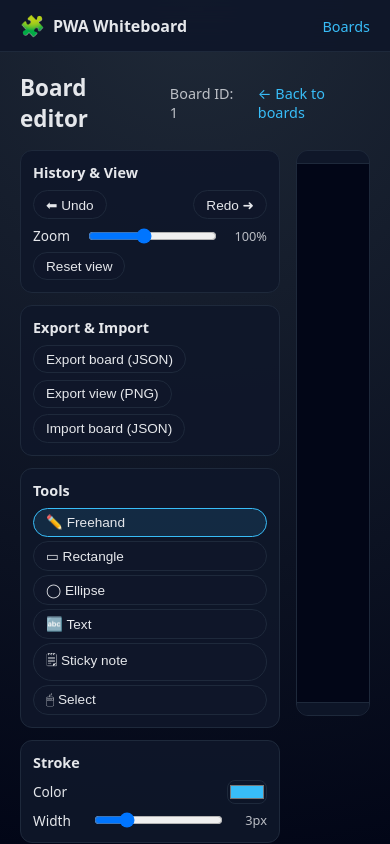
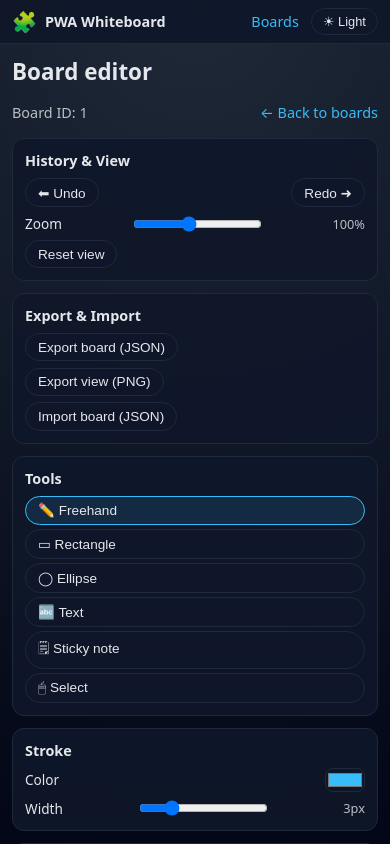
Before and after one commit to erland/pwa-whiteboard, a React (Vite) app: page /board/1 in a window 390 px wide. Shown: the top 844 px of the page. Built offline with nearby package versions, Linux system fonts and the light colour scheme.

Commit message:
Step 9 – UI Polish, Responsiveness & Basic Theming

```diff
--- a/src/App.tsx
+++ b/src/App.tsx
@@ -1,9 +1,47 @@
-import React from 'react';
+import React, { useEffect, useState } from 'react';
 import { Link, Route, Routes } from 'react-router-dom';
 import { BoardListPage } from './pages/BoardListPage';
 import { BoardEditorPage } from './pages/BoardEditorPage';
 
+type Theme = 'light' | 'dark';
+
 const App: React.FC = () => {
+  const [theme, setTheme] = useState<Theme>('dark');
+
+  // Initialize theme from localStorage or system preference
+  useEffect(() => {
+    try {
+      const stored = window.localStorage.getItem('whiteboard-theme');
+      if (stored === 'light' || stored === 'dark') {
+        setTheme(stored);
+        return;
+      }
+      if (window.matchMedia && window.matchMedia('(prefers-color-scheme: light)').matches) {
+        setTheme('light');
+      }
+    } catch {
+      // ignore
+    }
+  }, []);
+
+  // Apply theme to <html> and persist
+  useEffect(() => {
+    if (typeof document !== 'undefined') {
+      document.documentElement.setAttribute('data-theme', theme);
+    }
+    try {
+      window.localStorage.setItem('whiteboard-theme', theme);
+    } catch {
+      // ignore
+    }
+  }, [theme]);
+
+  const toggleTheme = () => {
+    setTheme((prev) => (prev === 'dark' ? 'light' : 'dark'));
+  };
+
+  const themeLabel = theme === 'dark' ? 'Switch to light theme' : 'Switch to dark theme';
+
   return (
     <div className="app-root">
       <header className="app-header">
@@ -13,6 +51,14 @@ const App: React.FC = () => {
         </div>
         <nav className="app-nav">
           <Link to="/">Boards</Link>
+          <button
+            type="button"
+            className="theme-toggle"
+            onClick={toggleTheme}
+            aria-label={themeLabel}
+          >
+            {theme === 'dark' ? '☀ Light' : '🌙 Dark'}
+          </button>
         </nav>
       </header>
       <main className="app-main">
--- a/src/styles.css
+++ b/src/styles.css
@@ -5,6 +5,29 @@
   --color-text: #e5e7eb;
   --color-accent: #38bdf8;
   --color-accent-soft: rgba(56, 189, 248, 0.12);
+  --color-panel-strong: rgba(15, 23, 42, 0.9);
+  --color-panel-stronger: rgba(15, 23, 42, 0.95);
+  --color-panel-soft: rgba(15, 23, 42, 0.85);
+  --color-panel-muted: rgba(15, 23, 42, 0.7);
+  --color-canvas-bg: #020617;
+  --color-bg-gradient-top: #1f2937;
+  --color-bg-gradient-bottom: #020617;
+}
+
+:root[data-theme='light'] {
+  --color-bg: #f3f4f6;
+  --color-surface: #ffffff;
+  --color-border: #d1d5db;
+  --color-text: #0f172a;
+  --color-accent: #0ea5e9;
+  --color-accent-soft: rgba(14, 165, 233, 0.12);
+  --color-panel-strong: #ffffff;
+  --color-panel-stronger: #f9fafb;
+  --color-panel-soft: #f9fafb;
+  --color-panel-muted: #e5e7eb;
+  --color-canvas-bg: #ffffff;
+  --color-bg-gradient-top: #e5e7eb;
+  --color-bg-gradient-bottom: #f3f4f6;
 }
 
 *,
@@ -23,7 +46,7 @@ body,
 
 body {
   font-family: system-ui, -apple-system, BlinkMacSystemFont, 'Segoe UI', sans-serif;
-  background: radial-gradient(circle at top, #1f2937, #020617);
+  background: radial-gradient(circle at top, var(--color-bg-gradient-top), var(--color-bg-gradient-bottom));
   color: var(--color-text);
 }
 
@@ -50,7 +73,7 @@ a:hover {
   align-items: center;
   justify-content: space-between;
   padding: 0.75rem 1.25rem;
-  background: rgba(15, 23, 42, 0.9);
+  background: var(--color-panel-strong);
   backdrop-filter: blur(12px);
   border-bottom: 1px solid var(--color-border);
 }
@@ -64,6 +87,40 @@ a:hover {
 
 .app-logo {
   font-size: 1.25rem;
+}
+
+.app-nav {
+  display: flex;
+  align-items: center;
+  gap: 0.75rem;
+}
+
+.theme-toggle {
+  border-radius: 999px;
+  padding: 0.3rem 0.7rem;
+  border: 1px solid var(--color-border);
+  background: transparent;
+  color: var(--color-text);
+  font-size: 0.8rem;
+  cursor: pointer;
+  display: inline-flex;
+  align-items: center;
+  gap: 0.35rem;
+  transition: background 0.15s ease, border-color 0.15s ease, transform 0.1s ease;
+}
+
+.theme-toggle:hover {
+  border-color: var(--color-accent);
+  background: var(--color-accent-soft);
+}
+
+.theme-toggle:focus-visible {
+  outline: 2px solid var(--color-accent);
+  outline-offset: 2px;
+}
+
+.theme-toggle:active {
+  transform: translateY(1px) scale(0.99);
 }
 
 .app-nav a {
@@ -106,7 +163,7 @@ a:hover {
   border-radius: 999px;
   padding: 0.4rem 0.9rem;
   border: 1px solid var(--color-border);
-  background: rgba(15, 23, 42, 0.9);
+  background: var(--color-panel-strong);
   color: var(--color-text);
   font-size: 0.9rem;
   cursor: pointer;
@@ -114,7 +171,7 @@ a:hover {
 
 .page-board-list button:hover {
   border-color: var(--color-accent);
-  background: rgba(15, 23, 42, 0.95);
+  background: var(--color-panel-stronger);
 }
 
 .board-list {
@@ -134,8 +191,16 @@ a:hover {
   padding: 0.75rem;
   border-radius: 0.75rem;
   border: 1px solid var(--color-border);
-  background: rgba(15, 23, 42, 0.85);
+  background: var(--color-panel-soft);
+  transition: border-color 0.15s ease, background 0.15s ease, transform 0.1s ease;
 }
+
+.board-list-item:hover {
+  border-color: var(--color-accent);
+  background: var(--color-panel-strong);
+  transform: translateY(-1px);
+}
+
 
 .board-list-main {
   flex: 1;
@@ -174,7 +239,7 @@ a:hover {
   border-radius: 999px;
   padding: 0.25rem 0.75rem;
   border: 1px solid var(--color-border);
-  background: rgba(15, 23, 42, 0.9);
+  background: var(--color-panel-strong);
   color: var(--color-text);
   font-size: 0.75rem;
   cursor: pointer;
@@ -189,7 +254,7 @@ a:hover {
   padding: 1.5rem;
   border-radius: 0.75rem;
   border: 1px dashed var(--color-border);
-  background: rgba(15, 23, 42, 0.7);
+  background: var(--color-panel-muted);
   font-size: 0.95rem;
   line-height: 1.5;
 }
@@ -216,7 +281,7 @@ a:hover {
   padding: 0.75rem;
   border-radius: 0.75rem;
   border: 1px solid var(--color-border);
-  background: rgba(15, 23, 42, 0.9);
+  background: var(--color-panel-strong);
   display: flex;
   align-items: center;
   justify-content: center;
@@ -226,7 +291,7 @@ a:hover {
 .panel {
   border-radius: 0.75rem;
   border: 1px solid var(--color-border);
-  background: rgba(15, 23, 42, 0.9);
+  background: var(--color-panel-strong);
   padding: 0.75rem;
   font-size: 0.85rem;
 }
@@ -279,12 +344,23 @@ a:hover {
   border-radius: 999px;
   padding: 0.35rem 0.75rem;
   border: 1px solid var(--color-border);
-  background: rgba(15, 23, 42, 0.95);
+  background: var(--color-panel-stronger);
   color: var(--color-text);
   font-size: 0.85rem;
   cursor: pointer;
   text-align: left;
+  transition: background 0.15s ease, border-color 0.15s ease, transform 0.1s ease;
 }
+
+.tool-button:focus-visible {
+  outline: 2px solid var(--color-accent);
+  outline-offset: 2px;
+}
+
+.tool-button:active {
+  transform: translateY(1px) scale(0.99);
+}
+
 
 .tool-button:hover {
   border-color: var(--color-accent);
@@ -307,7 +383,7 @@ a:hover {
 .whiteboard-canvas {
   border-radius: 0.75rem;
   border: 1px solid var(--color-border);
-  background: #020617;
+  background: var(--color-canvas-bg);
   display: block;
   /* IMPORTANT: don't let the browser scale the canvas,
      or pointer coordinates and drawing coordinates drift apart. */
@@ -320,7 +396,7 @@ a:hover {
   resize: vertical;
   border-radius: 0.5rem;
   border: 1px solid var(--color-border);
-  background: rgba(15, 23, 42, 0.9);
+  background: var(--color-panel-strong);
   color: var(--color-text);
   padding: 0.35rem 0.5rem;
   font-size: 0.85rem;
@@ -331,3 +407,58 @@ a:hover {
   outline: none;
   border-color: var(--color-accent);
 }
+
+
+/* Responsive layout tweaks */
+@media (max-width: 900px) {
+  .app-main {
+    padding: 0.75rem;
+  }
+
+  .page-header {
+    flex-direction: column;
+    align-items: flex-start;
+  }
+
+  .page-header-actions {
+    width: 100%;
+    justify-content: space-between;
+    flex-wrap: wrap;
+  }
+
+  .board-editor-layout {
+    grid-template-columns: minmax(0, 1fr);
+  }
+
+  .board-editor-main {
+    min-height: 320px;
+  }
+}
+
+@media (max-width: 600px) {
+  .app-header {
+    padding: 0.5rem 0.75rem;
+  }
+
+  .app-header-title span:last-child {
+    font-size: 0.9rem;
+  }
+
+  .page-board-list .page-header {
+    align-items: flex-start;
+  }
+
+  .board-list-item {
+    flex-direction: column;
+    align-items: flex-start;
+  }
+
+  .page-board-list button {
+    width: 100%;
+    text-align: center;
+  }
+
+  .page-header-actions {
+    gap: 0.5rem;
+  }
+}
```
